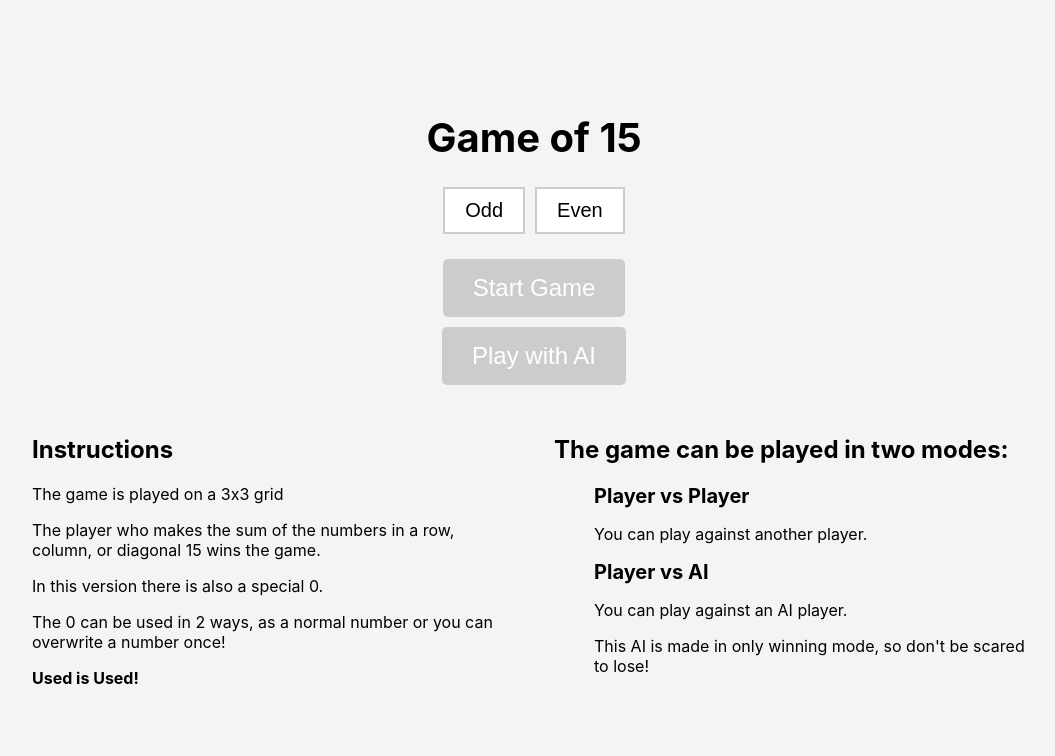
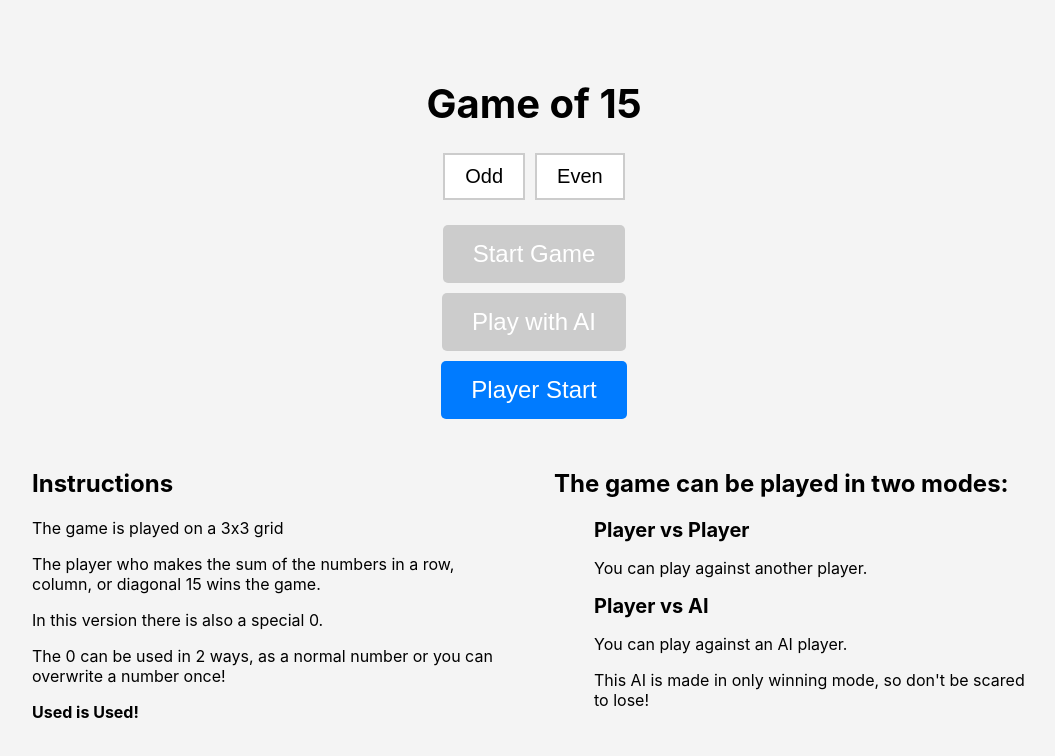
Before and after one commit to JobNieling/Game-of-15, a React (Create React App) app in the folder game-of-15/: page / in a window 1280 px wide. Shown: the top 756 px of the page, without its empty margins (106-1161 px from the left). Built offline with nearby package versions, Linux system fonts and the light colour scheme.

Commit message:
start random button added
I added a button that lets the AI choose Odd or Even

```diff
--- a/game-of-15/src/App.js
+++ b/game-of-15/src/App.js
@@ -29,8 +29,23 @@ const Navigation = ({ playerChoice, setPlayerChoice, winner, setWinner }) => {
     );
   };
 
+  const handlePlayerStart = () => {
+    // created a random for odd or even in AI play
+    const random = Math.floor(Math.random() * 2);
+    console.log("Random number is: ", random);
+    const choice = random === 0 ? "odd" : "even";
+    console.log("Random choice is: ", choice);
+    setPlayerChoice(choice);
+    navigate("/AIPlayerStart");
+    console.log(
+      "Redirecting to /AIPlayerStart the user that begins is: ",
+      playerChoice
+    );
+  };
+
   const handleEndGame = (result) => {
     setWinner(result);
+    // This line is commented out so I can see the grid that was winning, if you want to go to the end screen uncomment this line
     // navigate("/end"); // Use navigate to redirect to the end screen
   };
 
@@ -49,6 +64,7 @@ const Navigation = ({ playerChoice, setPlayerChoice, winner, setWinner }) => {
             <StartScreen
               onStartGame={handleStartGame}
               onPlayWithAI={handleAIPlay}
+              onPlayerStart={handlePlayerStart}
             />
           }
         />
@@ -58,6 +74,7 @@ const Navigation = ({ playerChoice, setPlayerChoice, winner, setWinner }) => {
             <StartScreen
               onStartGame={handleStartGame}
               onPlayWithAI={handleAIPlay}
+              onPlayerStart={handlePlayerStart}
             />
           }
         />
@@ -69,6 +86,15 @@ const Navigation = ({ playerChoice, setPlayerChoice, winner, setWinner }) => {
         />
         <Route
           path='/AIPlaying'
+          element={
+            <GameBoardAI
+              playerChoice={playerChoice}
+              onGameEnd={handleEndGame}
+            />
+          }
+        />
+        <Route
+          path='/AIPlayerStart'
           element={
             <GameBoardAI
               playerChoice={playerChoice}
--- a/game-of-15/src/components/StartScreen.jsx
+++ b/game-of-15/src/components/StartScreen.jsx
@@ -1,7 +1,12 @@
 import React, { useState } from "react";
 import "./StartScreen.css";
+import { set } from "mongoose";
 
-export default function StartScreen({ onStartGame, onPlayWithAI }) {
+export default function StartScreen({
+  onStartGame,
+  onPlayWithAI,
+  onPlayerStart,
+}) {
   const [playerChoice, setPlayerChoice] = useState("");
 
   const handleStartClick = () => {
@@ -14,6 +19,17 @@ export default function StartScreen({ onStartGame, onPlayWithAI }) {
     if (playerChoice) {
       onPlayWithAI(playerChoice, true);
     }
+  };
+
+  const randomChoice = () => {
+    const choices = ["odd", "even"];
+    const randomIndex = Math.floor(Math.random() * choices.length);
+    return choices[randomIndex];
+  };
+
+  const handlePlayerStart = () => {
+    setPlayerChoice(randomChoice());
+    onPlayerStart(playerChoice);
   };
 
   return (
@@ -52,6 +68,13 @@ export default function StartScreen({ onStartGame, onPlayWithAI }) {
       >
         Play with AI
       </button>
+      <button
+        className='start-button'
+        onClick={handlePlayerStart}
+        style={{ marginTop: "10px" }}
+      >
+        Player Start
+      </button>
 
       <div className='instructions-container'>
         <div className='instructions'>
```
Also changed, not shown: 1 other file (tests, documents, lock files or other folders).
